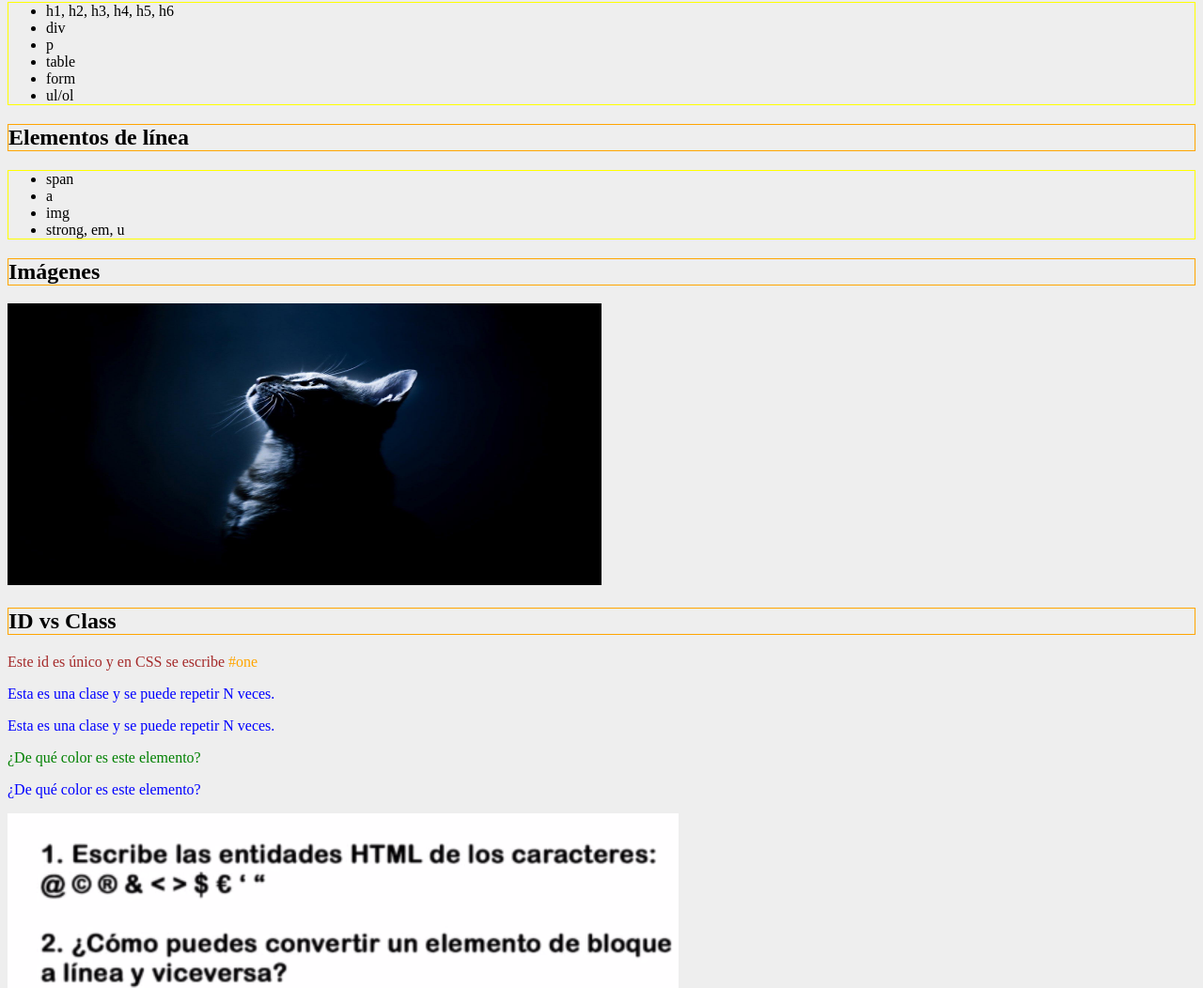
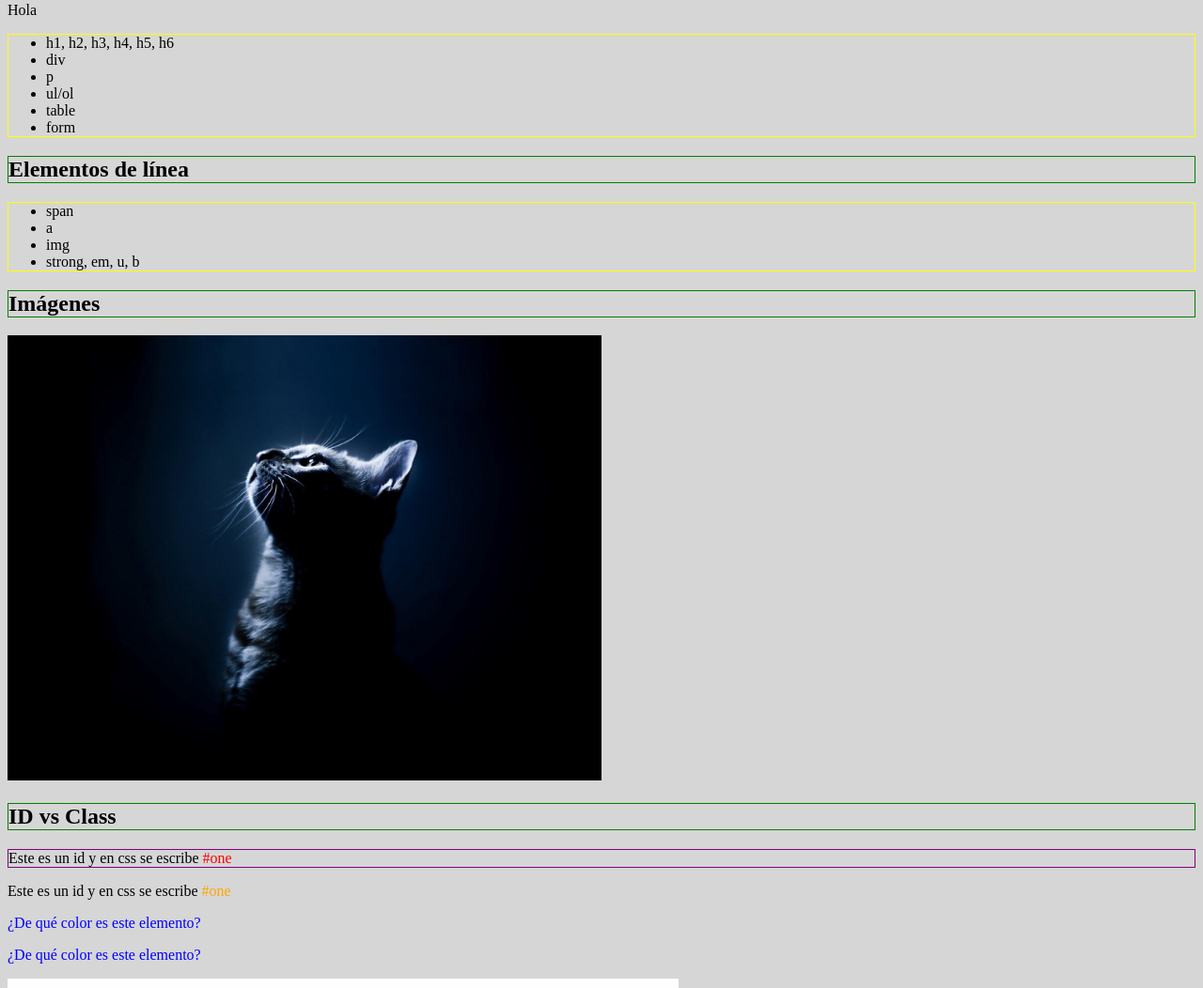
Before and after one commit to MilkZoft/cambio-de-planes, a plain HTML site: page leccion3/index.html in a window 1280 px wide. Shown: the part 137-1189 px from the top of the page at 94% size. Drawn offline with Linux system fonts and the light colour scheme.

Commit message:
Updating leccion 3

```diff
--- a/leccion3/css/style.css
+++ b/leccion3/css/style.css
@@ -1,5 +1,5 @@
 body {
-  background-color: #EEE;
+  background-color: #d6d6d6;
 }
 
 .block {
@@ -11,7 +11,7 @@ body {
 }
 
 h2 {
-  border: 1px solid orange;
+  border: 1px solid green;
 }
 
 ul {
@@ -19,21 +19,21 @@ ul {
 }
 
 .image {
-  width: 50%; /* 600px */
+  width: 50%;
 }
 
 #one {
-  color: brown;
+  border: 1px solid purple;
 }
 
 #one .highlight {
+  color: red;
+}
+
+#two .highlight {
   color: orange;
 }
 
 .blue {
   color: blue;
 }
-
-#two {
-  color: green;
-}
--- a/leccion3/index.html
+++ b/leccion3/index.html
@@ -2,13 +2,17 @@
 <html>
   <head>
     <meta charset="UTF-8" />
-    <title>Mi 3era página web</title>
+    <title>Mi 3er página web</title>
     <link href="css/style.css" rel="stylesheet" />
   </head>
 
   <body>
     <p class="block">
-      Esto es un elemento de bloque y <a class="line" href="https://youtube.com/codejobs">este enlace es un elemento de línea</a>
+      Etiqueta de bloque y <a class="line" href="https://www.google.com">Este enlace es una etiqueta de linea</a>
+    </p>
+
+    <p>
+      Otro parrafo
     </p>
 
     <h2>Elementos de bloque</h2> Hola
@@ -17,9 +21,9 @@
       <li>h1, h2, h3, h4, h5, h6</li>
       <li>div</li>
       <li>p</li>
+      <li>ul/ol</li>
       <li>table</li>
       <li>form</li>
-      <li>ul/ol</li>
     </ul>
 
     <h2>Elementos de línea</h2>
@@ -28,34 +32,30 @@
       <li>span</li>
       <li>a</li>
       <li>img</li>
-      <li>strong, em, u</li>
+      <li>strong, em, u, b</li>
     </ul>
 
     <h2>Imágenes</h2>
 
     <p>
-      <img src="images/gato.jpg" alt="Gato" width="600" height="300" class="image" />
+      <img src="images/gato.jpg" alt="Imagen de Gato" class="image" />
     </p>
 
     <h2>ID vs Class</h2>
 
     <p id="one">
-      Este id es único y en CSS se escribe <span class="highlight">#one</span>
+      Este es un id y en css se escribe <span class="highlight">#one</span>
+    </p>
+
+    <p id="two">
+      Este es un id y en css se escribe <span class="highlight">#one</span>
     </p>
 
     <p class="blue">
-      Esta es una clase y se puede repetir N veces.
-    </p>
-
-    <p class="blue">
-      Esta es una clase y se puede repetir N veces.
-    </p>
-
-    <p id="two" class="blue">
       ¿De qué color es este elemento?
     </p>
 
-    <p class="blue red">
+    <p class="blue yellow">
       ¿De qué color es este elemento?
     </p>
 
```
